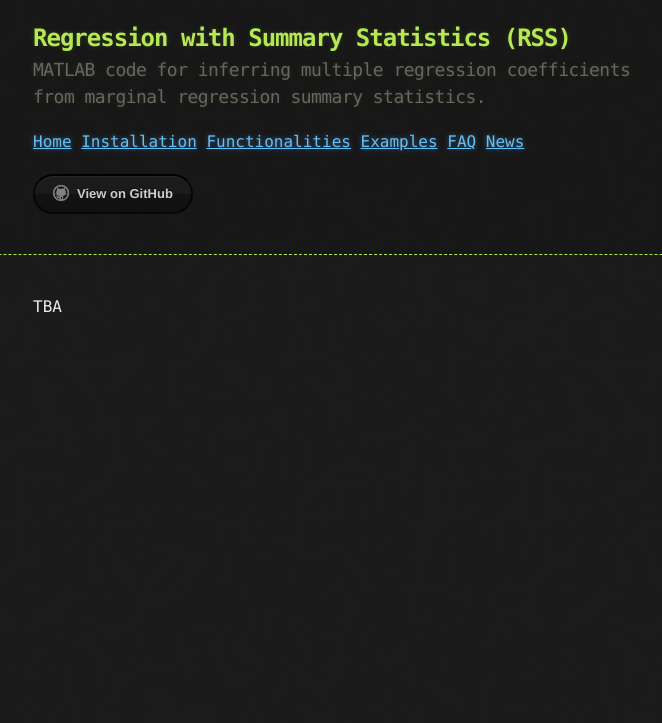
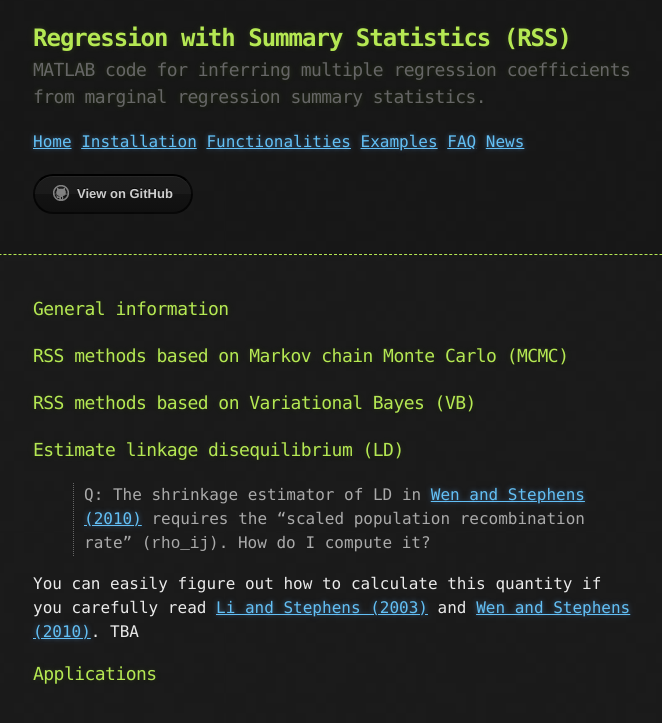
Before and after one commit to stephenslab/rss, a Jekyll site: the page built from docs/FAQ.md, in a window 1280 px wide. Shown: the top 723 px of the page, without its empty margins (307-969 px from the left). Built offline with Jekyll 4.4.1, drawn with Linux system fonts in a browser that asks for light colours; our own code applies the rules of GitHub Pages for plain Markdown files.

Commit message:
Update FAQ.md

```diff
--- a/docs/FAQ.md
+++ b/docs/FAQ.md
@@ -2,4 +2,16 @@
 layout: default
 ---
 
-TBA
+### General information
+
+### RSS methods based on Markov chain Monte Carlo (MCMC)
+
+### RSS methods based on Variational Bayes (VB)
+
+### Estimate linkage disequilibrium (LD)
+
+> Q: The shrinkage estimator of LD in [Wen and Stephens (2010)](https://www.ncbi.nlm.nih.gov/pubmed/21479081) requires the "scaled population recombination rate" (`rho_ij`). How do I compute it?
+
+You can easily figure out how to calculate this quantity if you carefully read [Li and Stephens (2003)](https://www.ncbi.nlm.nih.gov/pubmed/14704198) and [Wen and Stephens (2010)](https://www.ncbi.nlm.nih.gov/pubmed/21479081). TBA
+
+### Applications
```
